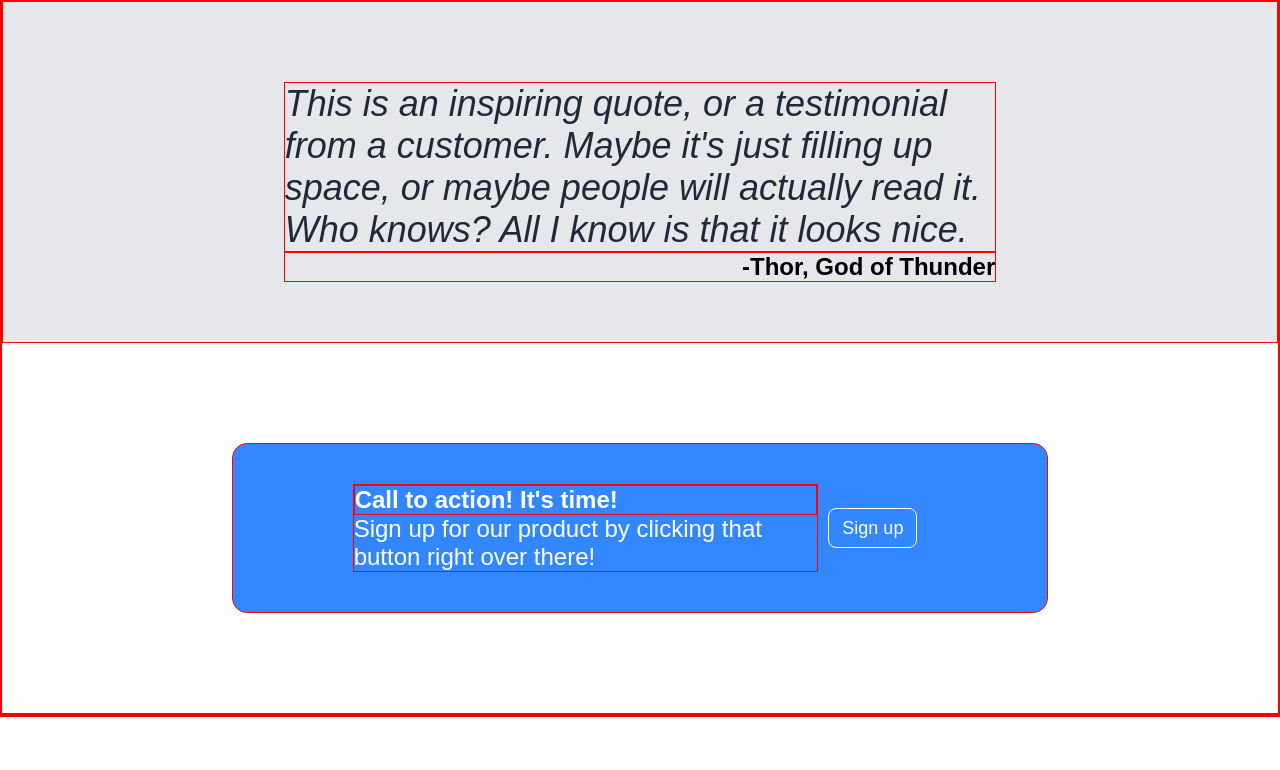
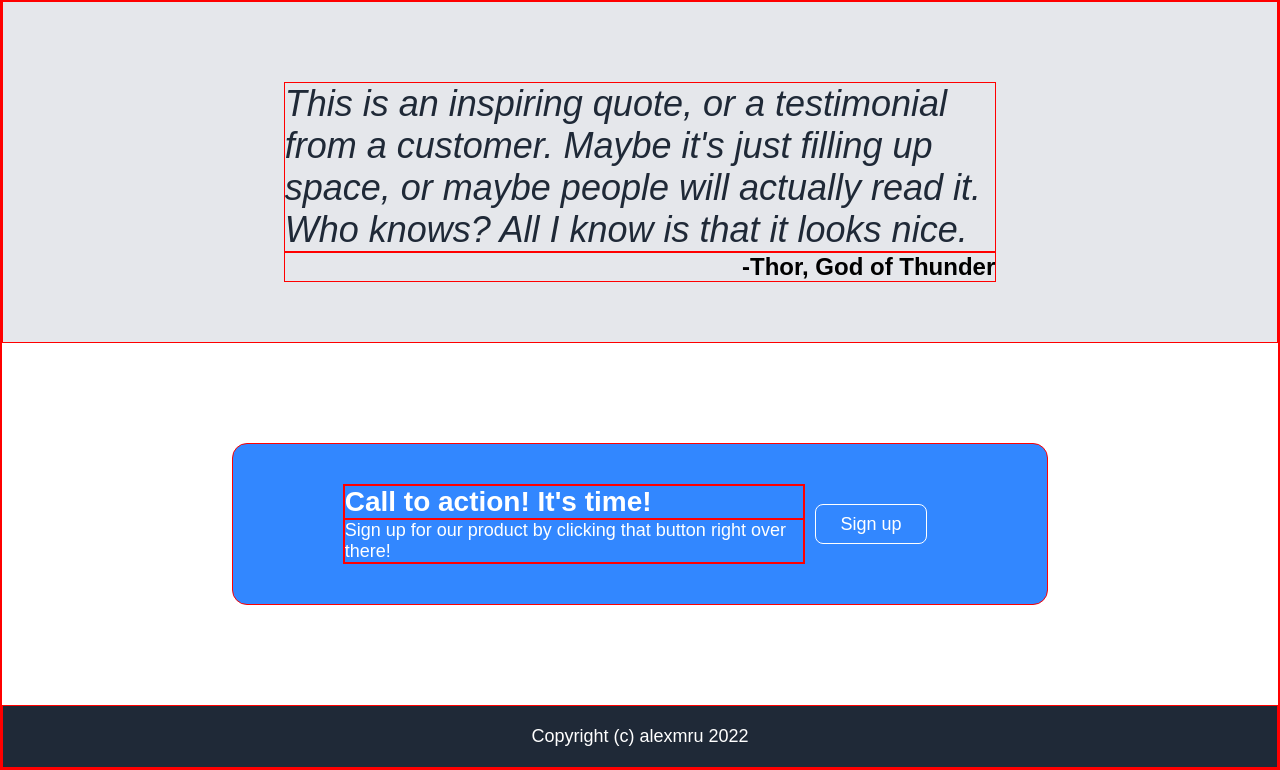
Before and after one commit to alexmru/landing-page, a plain HTML site: page index.html in a window 1280 px wide. Shown: the part 1031-1801 px from the top of the page. Before the commit the page ends 1748 px from the top, so only its background shows below. Drawn offline with Linux system fonts and the light colour scheme.

Commit message:
Add call to action and footer sections

```diff
--- a/index.html
+++ b/index.html
@@ -60,11 +60,11 @@
     <div class="call-to-action">
         <div class="action-text">
             <p class="action-header">Call to action! It's time!</p>
-            Sign up for our product by clicking that button right over there!
+            <div class="action-sub">Sign up for our product by clicking that button right over there!</div>
         </div>
         <button class="sign-up">Sign up</button>
     </div>
-    <div class="footer"></div>
+    <div class="footer">Copyright (c) alexmru 2022</div>
 </body>
 
 </html>
--- a/style.css
+++ b/style.css
@@ -161,7 +161,8 @@ img {
     border-radius: 15px;
     display: flex;
     align-items: center;
-    padding: 40px 120px;
+    justify-content: space-between;
+    padding: 40px 110px;
 }
 
 .call-to-action .sign-up {
@@ -172,4 +173,17 @@ img {
     margin: 0px;
     display: block;
     font-weight: bold;
+    font-size: 28px;
 }
+
+.action-sub {
+    font-size: 18px;
+}
+
+.footer {
+    color: white;
+    background-color: #1F2937;
+    text-align: center;
+    padding: 20px 0px;
+    font-size: 18px;
+}
```
